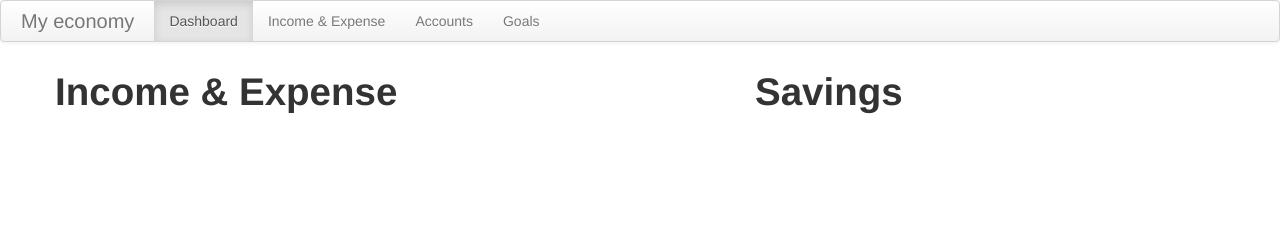
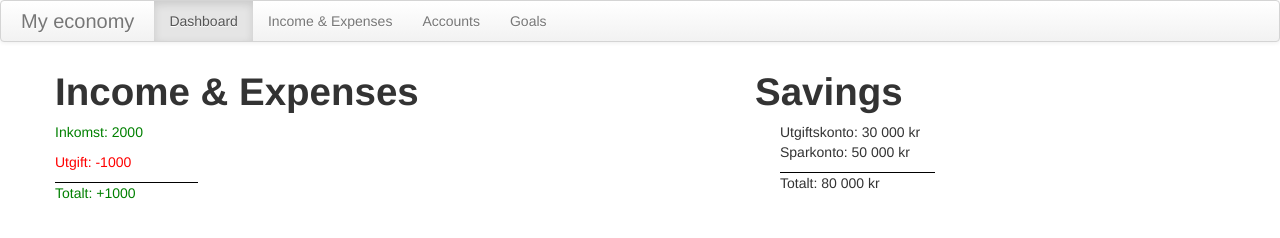
Before and after one commit to NAndreasson/economy-overview, a plain HTML site: page index.html in a window 1280 px wide. Drawn offline with Linux system fonts and the light colour scheme.

Commit message:
Continued to work on prototype

```diff
--- a/index.html
+++ b/index.html
@@ -4,6 +4,7 @@
 	<title>My economy</title>
 	<link rel="stylesheet" href="./bootstrap/css/bootstrap.css" />
 	<link rel="stylesheet" href="./bootstrap/css/bootstrap-responsive.css" />
+	<link rel="stylesheet" href="style.css" />
 </head>
 <body>
 	<div class="navbar">
@@ -11,7 +12,7 @@
 			<a class="brand" href="#">My economy</a>
     		<ul class="nav">
 				<li class="active"><a href="#">Dashboard</a></li>
-	     	 	<li><a href="#">Income &amp; Expense</a></li>
+	     	 	<li><a href="#">Income &amp; Expenses</a></li>
 	     	 	<li><a href="#">Accounts</a></li>
       			<li><a href="#">Goals</a></li>
     		</ul>
@@ -20,10 +21,21 @@
 	<div class="container">
 		<div class="row-fluid">
 			<div class="span6">
-				<h1>Income &amp; Expense</h1>
+				<h1>Income &amp; Expenses</h1>
+				<ul class="income-expense">
+					<li class="income" style="color: green">Inkomst: 2000</li>
+					<li class="expense" style="color: red">Utgift: -1000</li>
+					<li class="total" style="color: green">Totalt: +1000</li>
+				</ul>
 			</div>
 			<div class="span5 offset1">
 				<h1>Savings</h1>
+				<ul class="savings">
+					<li>Utgiftskonto: 30 000 kr</li>
+					<li>Sparkonto: 50 000 kr</li>
+					<li class="total">Totalt: 80 000 kr</li>
+				</ul>
+
 			</div>
 		</div>
 	</div>
--- /dev/null
+++ b/style.css
@@ -0,0 +1,19 @@
+.income-expense {
+	list-style: none;
+	margin-left: 0;
+	width: 25%;
+}
+
+.income-expense li {
+	margin: 10px 0;
+}
+
+.total {
+	border-top: 1px solid black;
+	margin-top: 10px;
+}
+
+.savings {
+	list-style: none;
+	width: 33%;
+}
```
